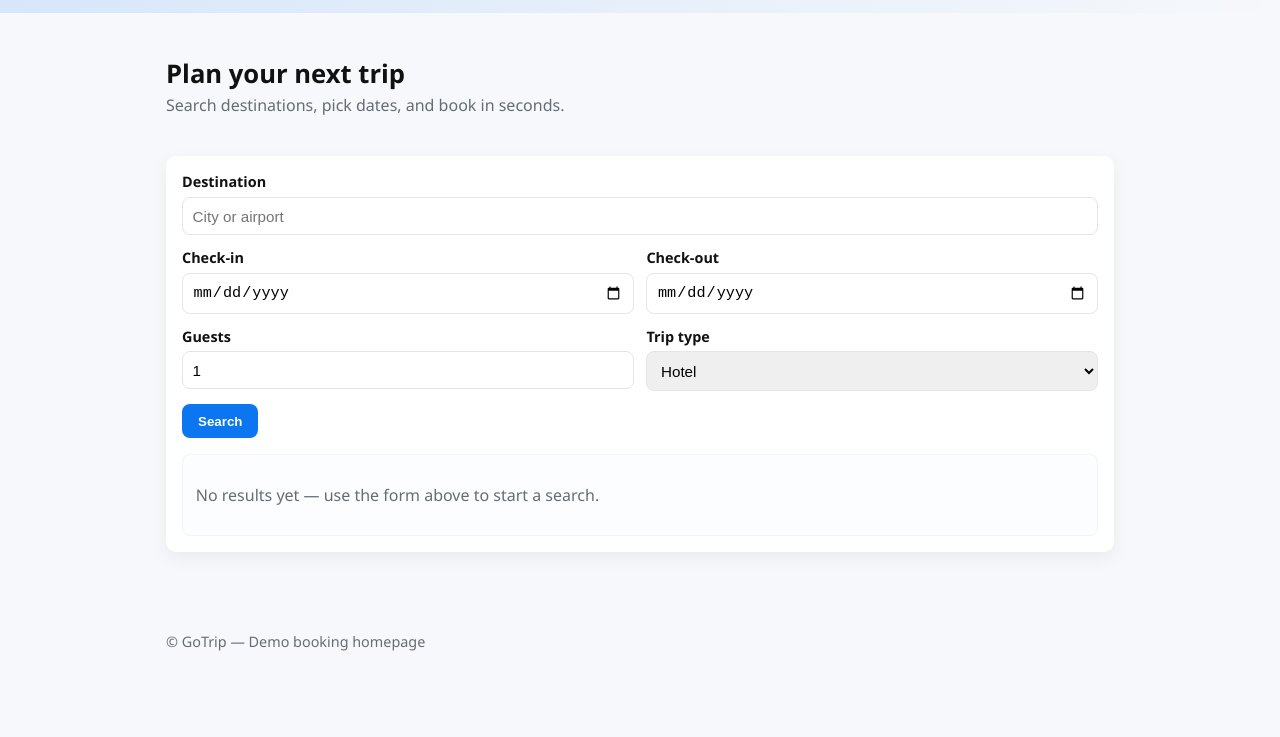
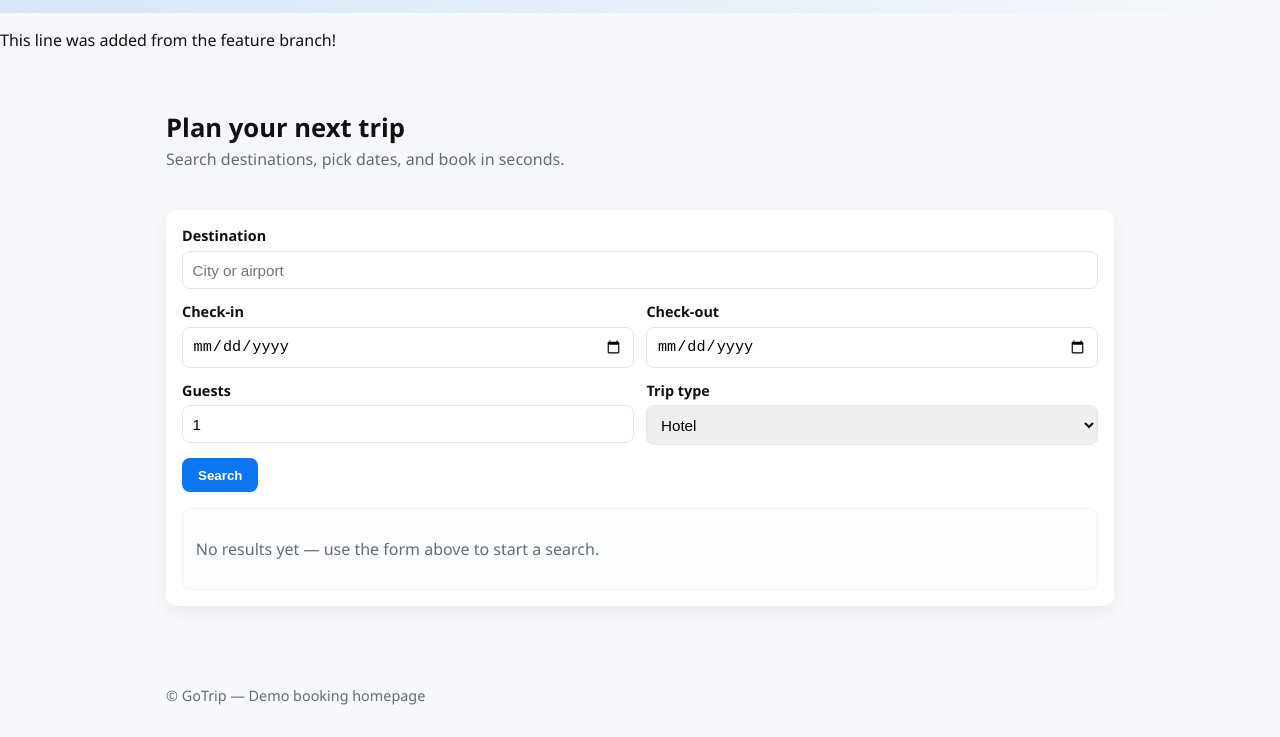
Before and after one commit to Mohammed-Moawwad/GoTripSC, a website: page Testing/index.html in a window 1280 px wide. Shown: the part 102-839 px from the top of the page. Before the commit the page ends 800 px from the top, so only its background shows below. Drawn offline with Linux system fonts and the light colour scheme.

Commit message:
Testing the branch

```diff
--- a/Testing/index.html
+++ b/Testing/index.html
@@ -13,7 +13,7 @@
         <p class="tag">Find flights, buses & hotels</p>
       </div>
     </header>
-
+     <p>This line was added from the feature branch!</p>
     <main class="container">
       <section class="hero">
         <h2>Plan your next trip</h2>
```
